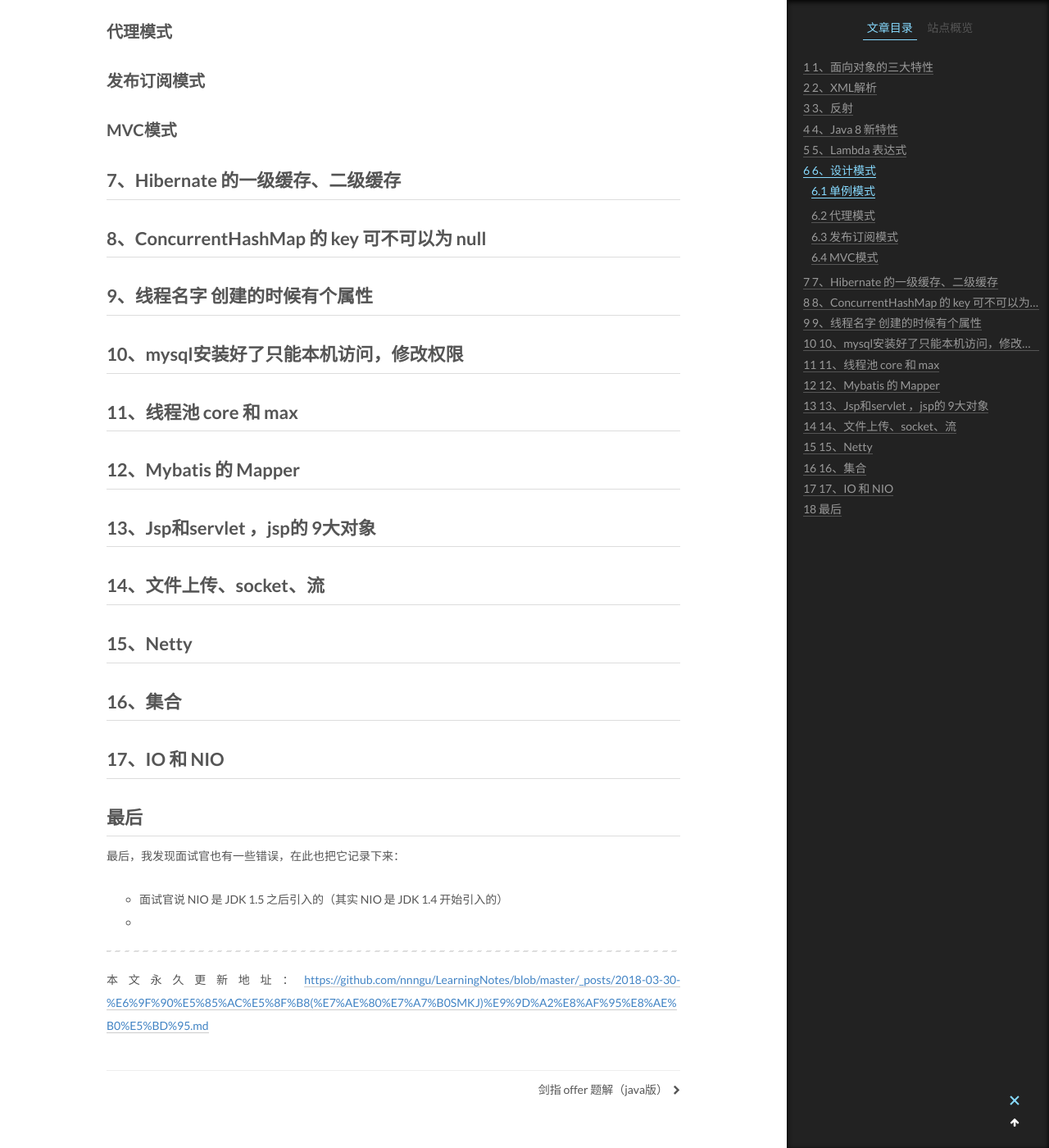
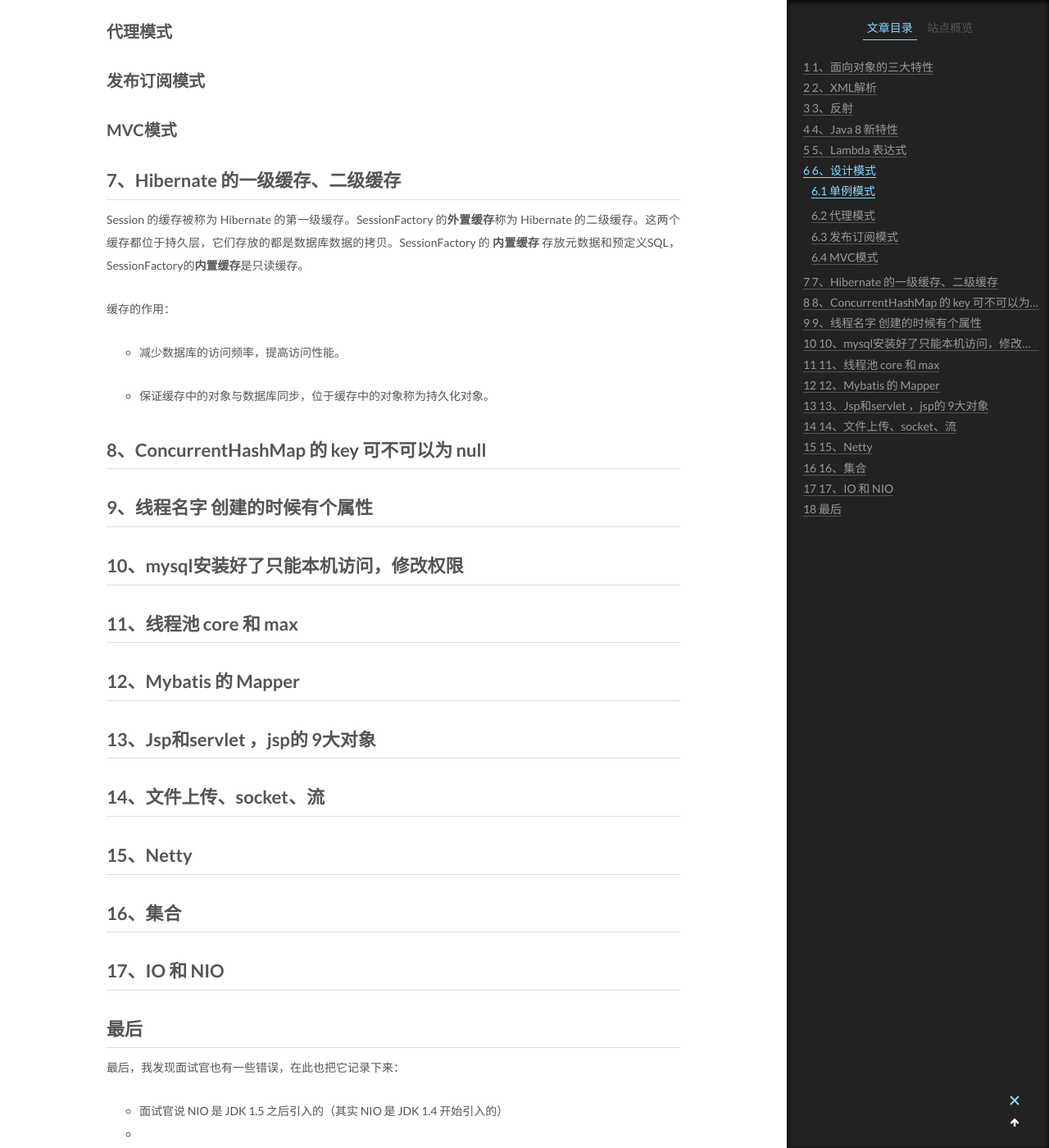
Before and after one commit to nnngu/LearningNotes, a Jekyll site: the page built from _posts/2018-03-30-某公司(简称SMKJ)面试记录.md, in a window 1280 px wide and 1400 px high, scrolled down 3170 px. Shown: the whole window at 82% size. Built offline with Jekyll 4.4.1, drawn with Linux system fonts in a browser that asks for light colours.

Commit message:
修改文件: _posts/2018-03-30-某公司(简称SMKJ)面试记录.md

```diff
--- a/_posts/2018-03-30-某公司(简称SMKJ)面试记录.md
+++ b/_posts/2018-03-30-某公司(简称SMKJ)面试记录.md
@@ -124,6 +124,13 @@ public class Singleton {
 
 ## 7、Hibernate 的一级缓存、二级缓存
 
+Session 的缓存被称为 Hibernate 的第一级缓存。SessionFactory 的**外置缓存**称为 Hibernate 的二级缓存。这两个缓存都位于持久层，它们存放的都是数据库数据的拷贝。SessionFactory 的 **内置缓存** 存放元数据和预定义SQL，SessionFactory的**内置缓存**是只读缓存。
+
+缓存的作用：
+
+* 减少数据库的访问频率，提高访问性能。
+
+* 保证缓存中的对象与数据库同步，位于缓存中的对象称为持久化对象。
 
 
 ## 8、ConcurrentHashMap 的 key 可不可以为 null
```
